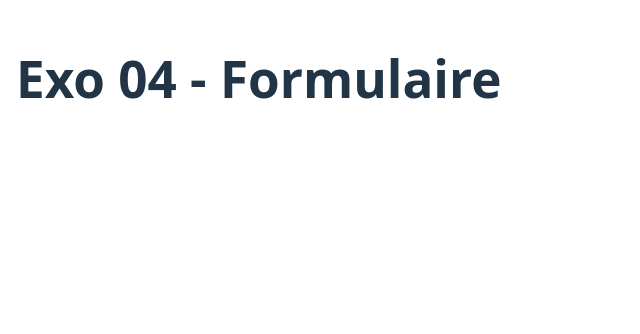
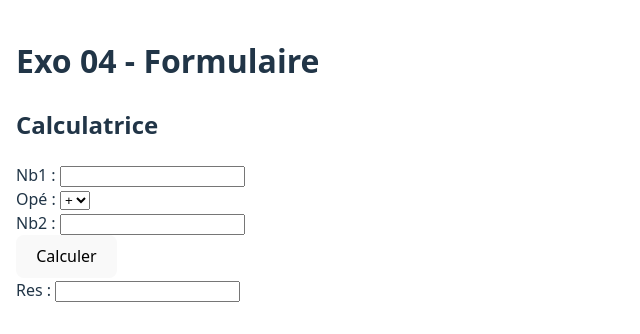
Before and after one commit to Formation-JS/BXL_JS2024_React_Exo04, a React (Vite) app: page / in a window 1280 px wide. Shown: the top 334 px of the page, without its empty margins (0-640 px from the left). Built offline with nearby package versions, Linux system fonts and the light colour scheme.

Commit message:
Calculatrice JSX

```diff
--- a/src/App.jsx
+++ b/src/App.jsx
@@ -1,10 +1,12 @@
 import './App.css'
+import Calculatrice from './containers/calculatrice/calculatrice.jsx';
 
 function App() {
 
   return (
     <>
       <h1>Exo 04 - Formulaire</h1>
+      <Calculatrice />
     </>
   )
 }
--- /dev/null
+++ b/src/containers/calculatrice/calculatrice.jsx
@@ -0,0 +1,42 @@
+const calcOperation = new Map([
+    ['add', { display: '+' }],
+    ['sub', { display: '-' }],
+    ['mult', { display: 'x' }],
+    ['div', { display: '/' }]
+]);
+console.log(calcOperation);
+
+
+export default function Calculatrice() {
+
+    return (
+        <>
+            <h2>Calculatrice</h2>
+            <form>
+                <div>
+                    <label htmlFor="">Nb1 : </label>
+                    <input type="text" />
+                </div>
+                <div>
+                    <label htmlFor="">Opé : </label>
+                    <select>
+                        {calcOperation.entries().toArray().map(([key, val]) => (
+                            <option key={key} value={key}>{val.display}</option>
+                        ))}
+                    </select>
+                </div>
+                <div>
+                    <label htmlFor="">Nb2 : </label>
+                    <input type="text" />
+                </div>
+                <div>
+                    <button>Calculer</button>
+                </div>
+                <div>
+                    <label htmlFor="">Res : </label>
+                    <input type="text" />
+                </div>
+            </form>
+        </>
+    );
+}
--- a/src/index.css
+++ b/src/index.css
@@ -24,11 +24,6 @@ body {
   flex-direction: column;
   min-width: 320px;
   min-height: 100vh;
-}
-
-h1 {
-  font-size: 3.2em;
-  line-height: 1.1;
 }
 
 button {
```
